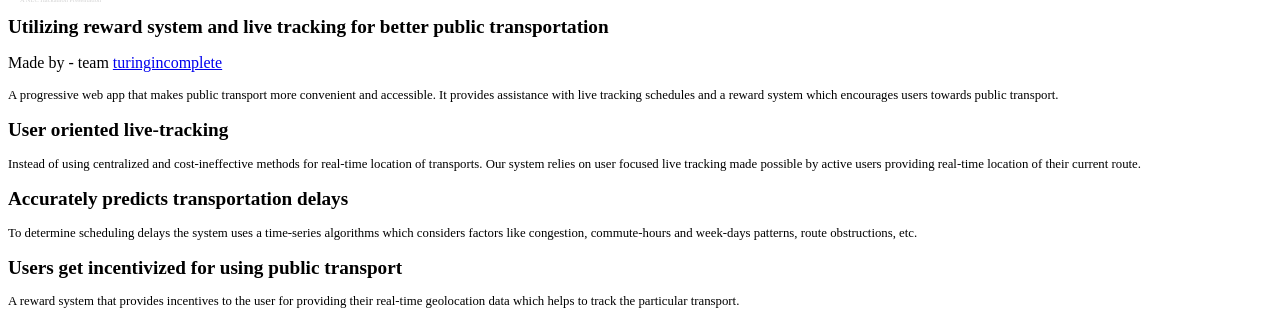
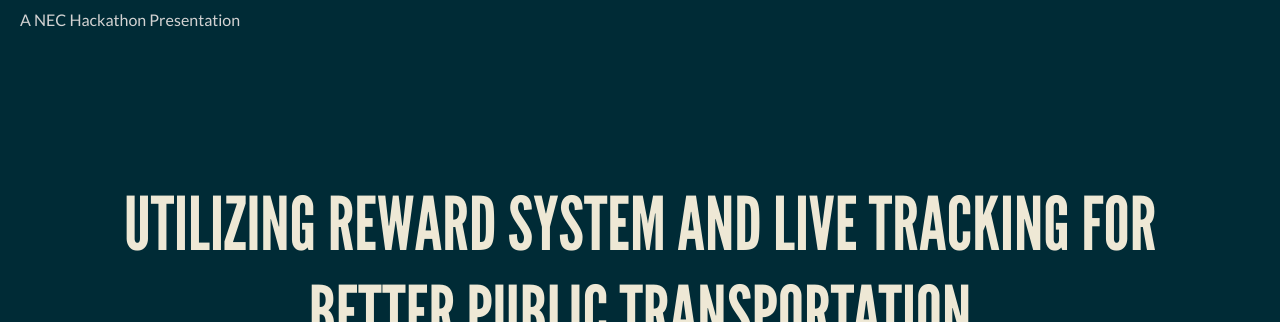
Before and after one commit to turingincomplete/nec-hackathon-presentation, a plain HTML site: page index.html in a window 1280 px wide. Shown: the top 322 px of the page. Drawn offline with Linux system fonts and the light colour scheme; the site is published under a folder, as on GitHub Pages, so addresses that start at the root find nothing.

Commit message:
assets fix this time plxx

```diff
--- a/index.html
+++ b/index.html
@@ -10,9 +10,9 @@
     <title>NEC Hackathon Presentation</title>
     <meta name="description" content="A NEC Hackathon Presentation" />
 
-    <link rel="stylesheet" href="/css/reset.css" />
-    <link rel="stylesheet" href="/css/reveal.css" />
-    <link rel="stylesheet" href="/css/theme/moon.css" />
+    <link rel="stylesheet" href="css/reset.css" />
+    <link rel="stylesheet" href="css/reveal.css" />
+    <link rel="stylesheet" href="css/theme/moon.css" />
 
     <!-- Theme used for syntax highlighting of code -->
     <link rel="stylesheet" href="lib/css/monokai.css" />
@@ -23,8 +23,8 @@
       link.rel = "stylesheet";
       link.type = "text/css";
       link.href = window.location.search.match(/print-pdf/gi)
-        ? "/css/print/pdf.css"
-        : "/css/print/paper.css";
+        ? "css/print/pdf.css"
+        : "css/print/paper.css";
       document.getElementsByTagName("head")[0].appendChild(link);
     </script>
     <style>
@@ -135,7 +135,7 @@
       </div>
     </div>
 
-    <script src="/js/reveal.js"></script>
+    <script src="js/reveal.js"></script>
 
     <script>
       Reveal.initialize({
```
